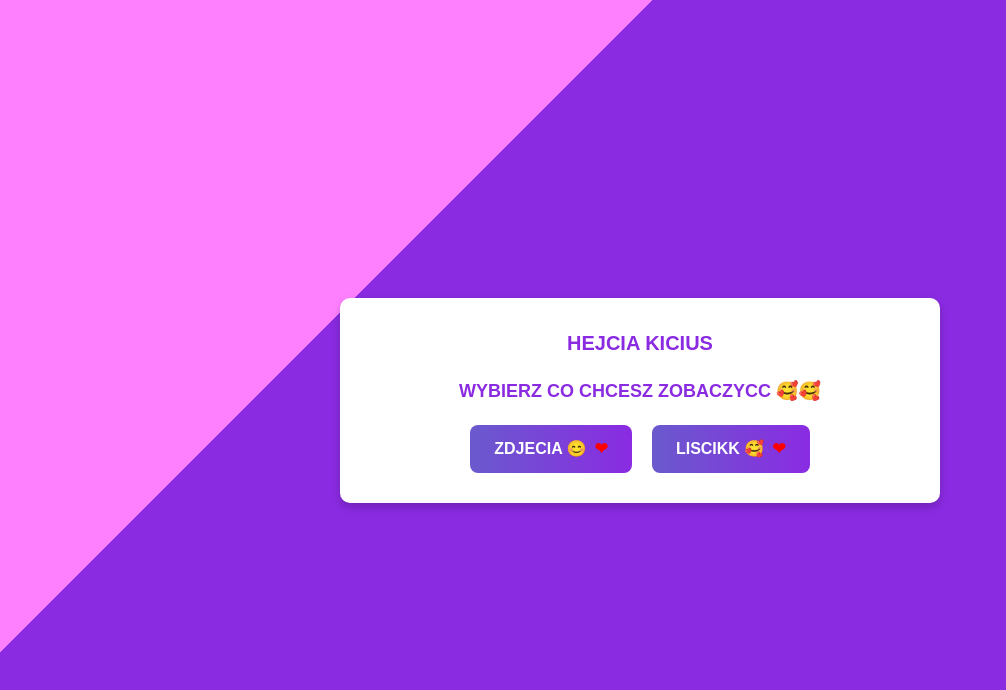
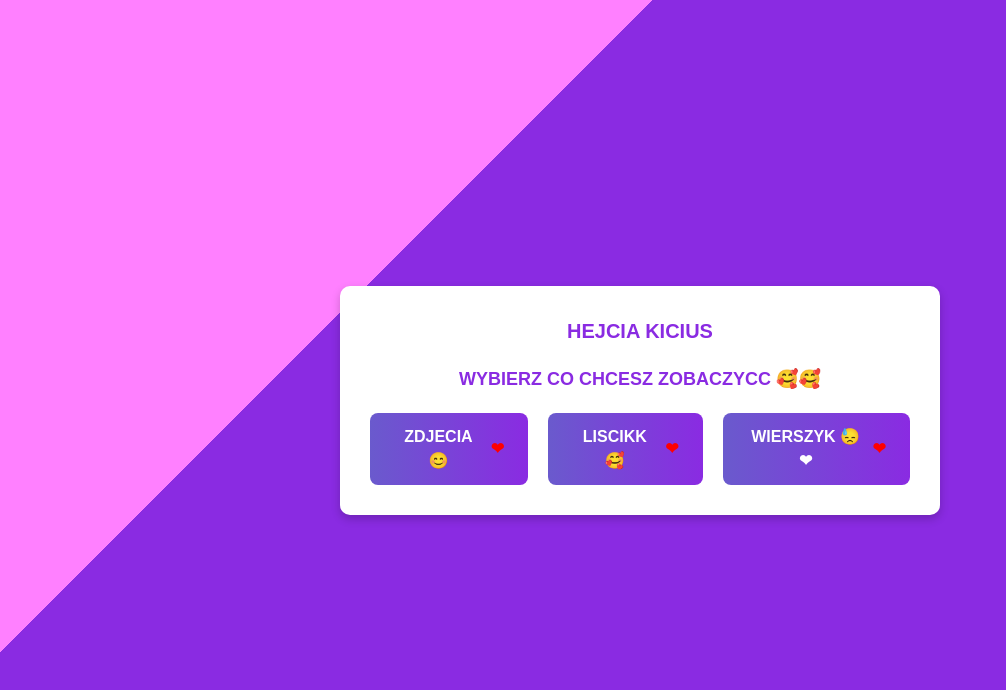
Before and after one commit to xvmitrex/-, a plain HTML site: page pulpit.html in a window 1280 px wide. Shown: the whole page, without its empty margins (0-1006 px from the left). Drawn offline with nearby package versions, Linux system fonts and the light colour scheme.

Commit message:
Update pulpit.html

```diff
--- a/pulpit.html
+++ b/pulpit.html
@@ -106,6 +106,9 @@
             <button class="button" onclick="window.location.href='list.html'">
                 LISCIKK 🥰<span>❤</span>
             </button>
+            <button class="button" onclick="window.location.href='wierszyk.html'">
+                WIERSZYK 😓❤<span>❤</span>
+            </button>
         </div>
     </div>
 </body>
```
